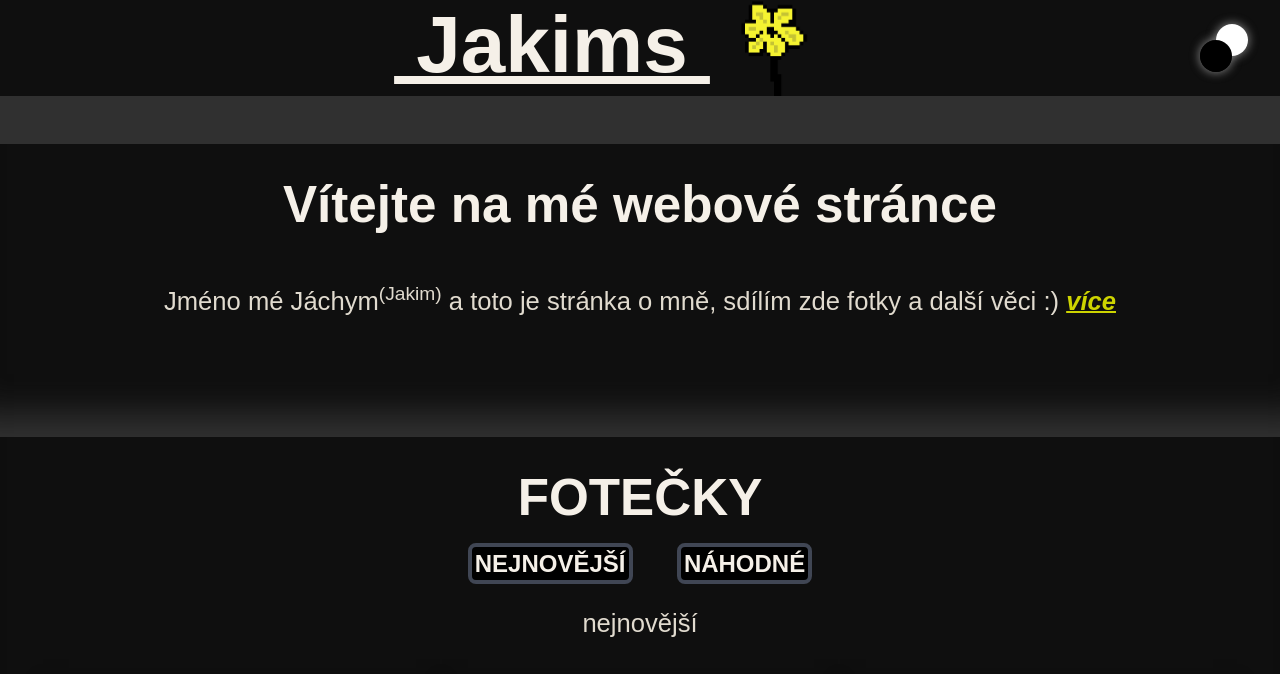
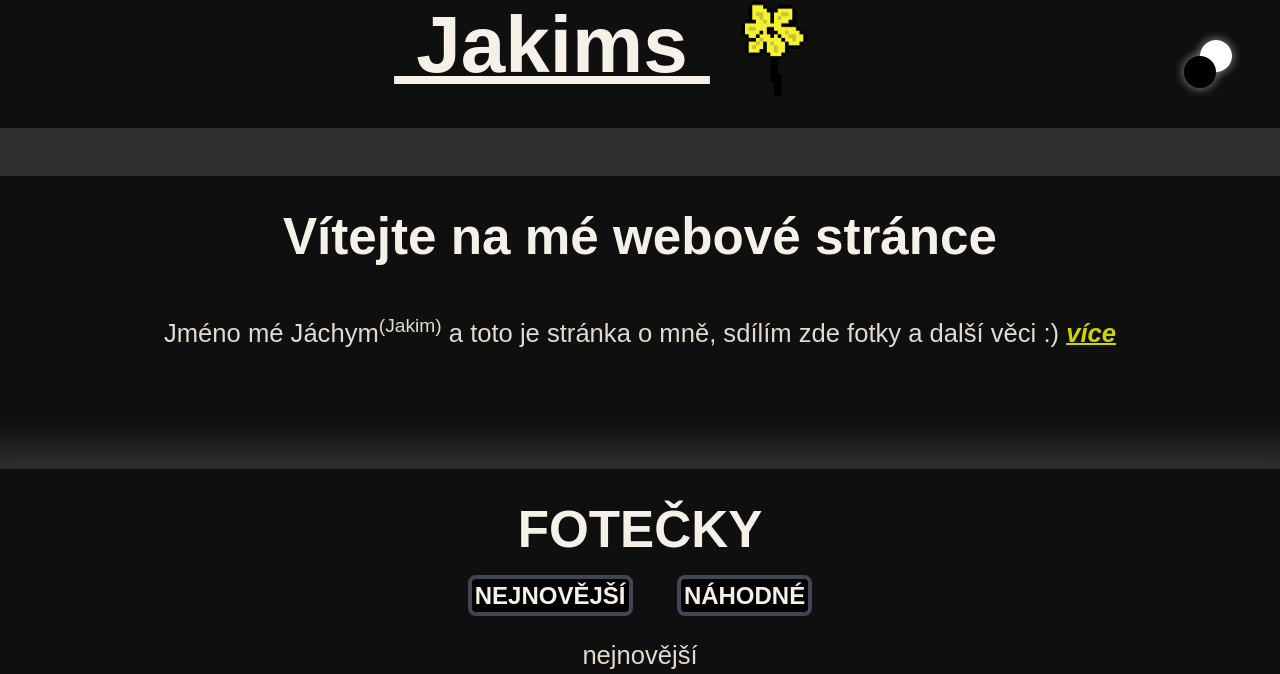
Before and after one commit to panZoubek/panzoubek.github.io, a plain HTML site: page index.html in a window 1280 px wide. Shown: the top 674 px of the page. Drawn offline with Linux system fonts and the light colour scheme.

Commit message:
theme button fix

```diff
--- a/scripts/foothead.js
+++ b/scripts/foothead.js
@@ -17,10 +17,12 @@ const hedr = `
     <a href="index.html"><p class="title has-text-centered" style="font-size: 5rem;"><u> Jakims </u></p></a>
     <img src="kyti.png" class="image is-96x96" style="margin-left: 1rem;">
     <div class="theme-nest" onclick="switchTheme()">
-        <div class="bircle"></div>
-        <div class="wircle"></div>
-        <div class="wshadow"></div>
-        <div class="bshadow"></div>
+        <div class="click-nest">
+            <div class="bircle"></div>
+            <div class="wircle"></div>
+            <div class="wshadow"></div>
+            <div class="bshadow"></div>
+        </div>
     </div>
 </div>
 `
--- a/scripts/theme.js
+++ b/scripts/theme.js
@@ -45,7 +45,7 @@ function SetTheme(tone) {
     setCookie(theme_cookie_name, tone, 29)
 }
 function switchTheme() {
-    let current = GetTheme()
+    let current = readCookie(theme_cookie_name)
     if (current == "light") {
         SetTheme('dark')
     }
--- a/styles/styles.css
+++ b/styles/styles.css
@@ -396,7 +396,17 @@ a {
     justify-content: flex-end;
 }
 
-.theme-nest:hover {
+.click-nest {
+    position: relative;
+    height: fit-content;
+    width: fit-content;
+    padding: 1rem;
+    display: flex;
+    align-items: center;
+    justify-content: center;
+}
+
+.click-nest:hover {
     cursor: pointer;
 }
 
@@ -425,8 +435,8 @@ a {
 }
 
 .bshadow {
-    top: 2.5rem;
-    right: 3rem;
+    top: 0.5rem;
+    right: 1rem;
 }
 
 .bshadow, .wshadow {
```
